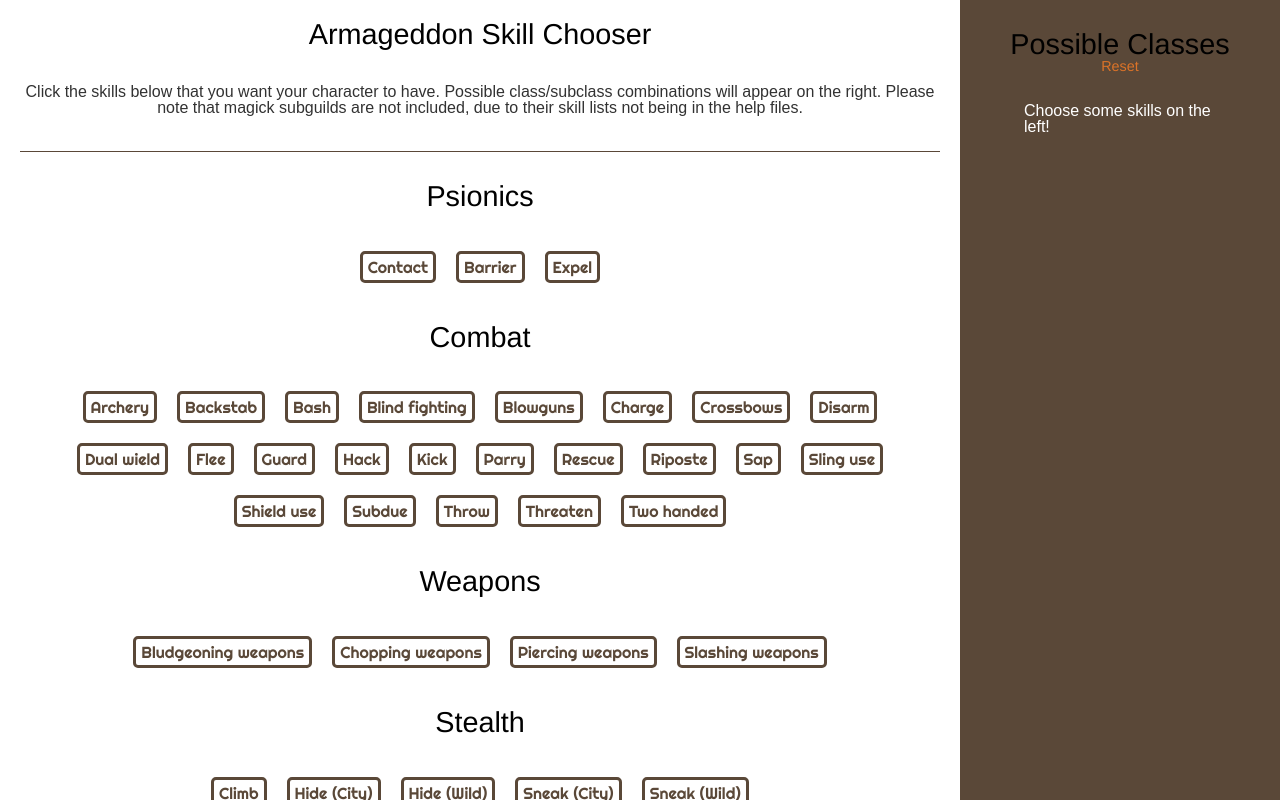
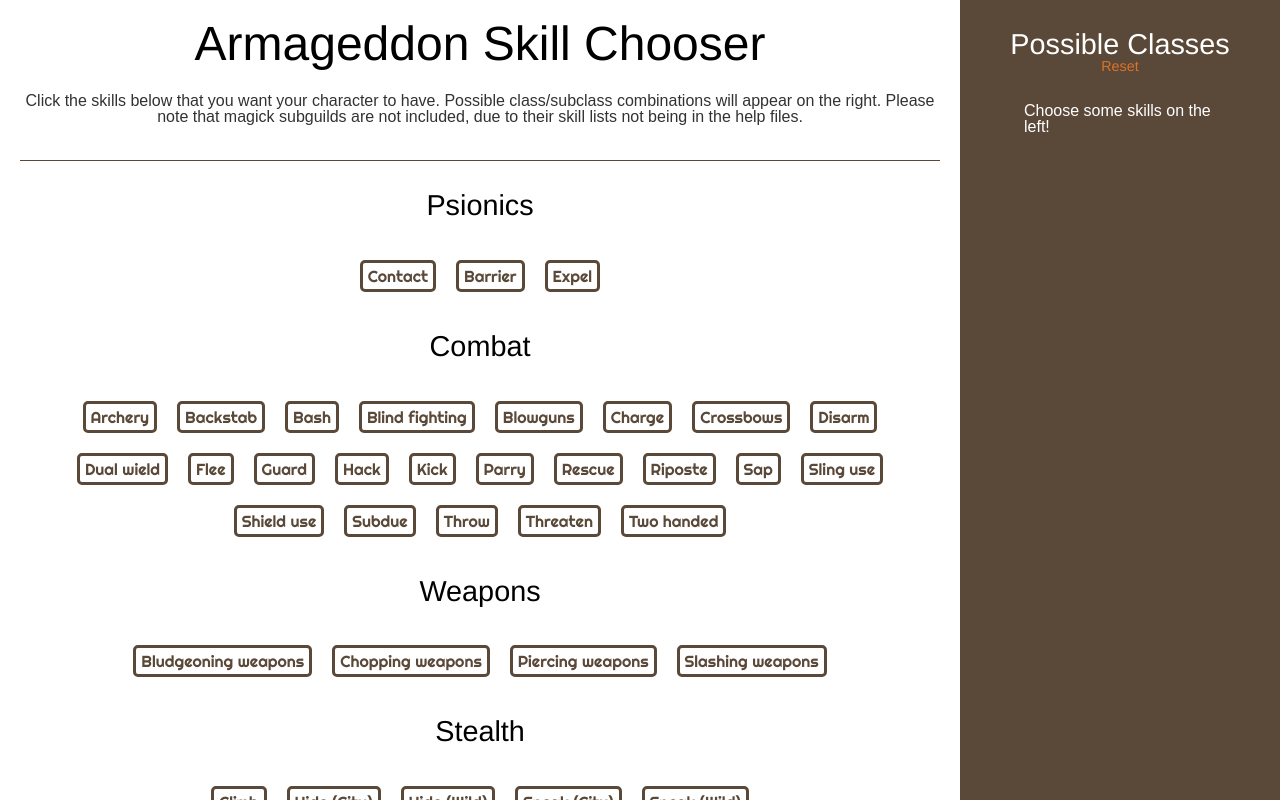
Before and after one commit to HiThisIsKiki/ArmageddonSkillChooser, a plain HTML site: page index.html in a window 1280 px wide. Drawn offline with Linux system fonts and the light colour scheme; a web font is replaced by a local one.

Commit message:
Adjusted heading size and cleaned up styling

```diff
--- a/style.css
+++ b/style.css
@@ -239,7 +239,7 @@ p
   overflow:auto;
   max-height:calc(100% - 40px);
 }
-.container h1
+.container .info h1
 {
   text-align:center;
   font-family: "Averia Sans Libre", Helvetica, sans-serif;
@@ -322,10 +322,6 @@ p
   border-radius:50px;
   width:5px;
 }
-.echo, .echo li
-{
-  list-style:circle;
-}
 h1 a
 {
   display:block;
```
